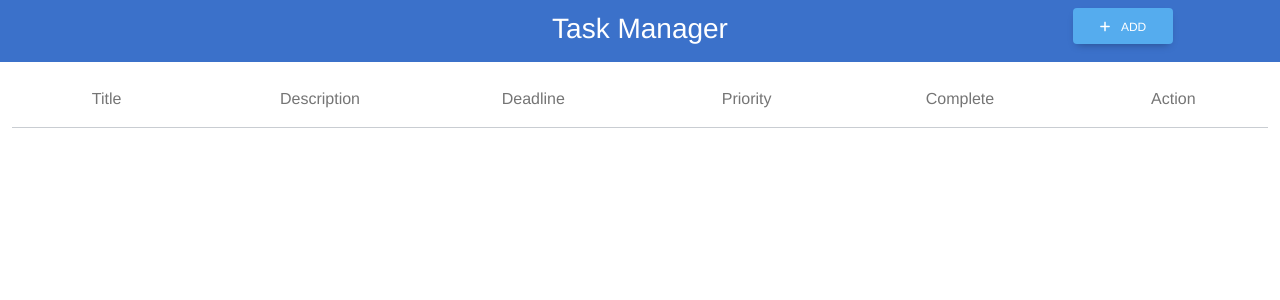
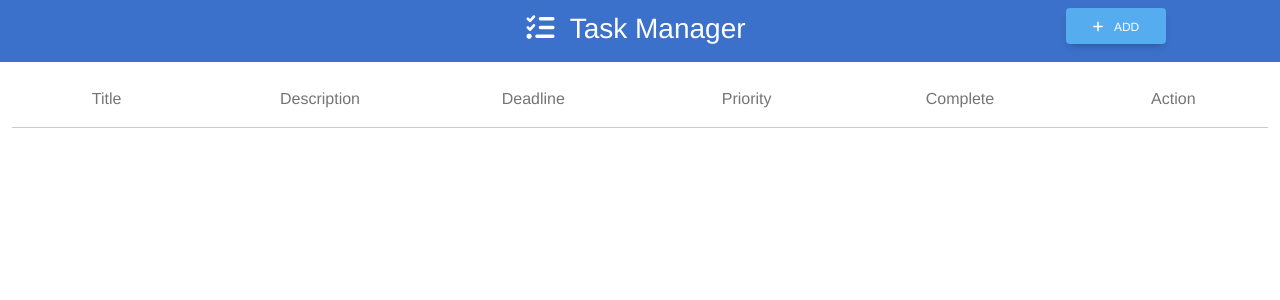
Before and after one commit to liammccon/task-manager, a Vue app: page / in a window 1280 px wide. Shown: the top 300 px of the page. Built offline with nearby package versions, Linux system fonts and the light colour scheme.

Commit message:
Navigation bar adjusts for small displays

```diff
--- a/src/App.vue
+++ b/src/App.vue
@@ -1,6 +1,7 @@
 <template>
   <div id="app">
     <NavBar @addBtnClicked="handleAddClicked" />
+    <div class="ltm-content">
       <Tasks :taskList="taskList" @deleteTask="deleteTask" @editTask="editTask"/>
       <div v-if="showNewModal">
         <NewModal ref="newModal" type="NEW" :task="newTask"
@@ -10,6 +11,8 @@
       <div v-else>
         <EditModal ref="editModal" type="EDIT" :task="taskToEdit" @updateTask="updateTask"/>
       </div>
+    </div>
+
   </div>
 </template>
 
@@ -127,6 +130,6 @@ export default {
   -moz-osx-font-smoothing: grayscale;
   text-align: center;
   color: #2c3e50;
-  min-width: 550px;
+  min-width: 500px;
 }
 </style>
--- a/src/components/NavBar.vue
+++ b/src/components/NavBar.vue
@@ -1,10 +1,13 @@
 <template>
     <div class="container-fluid bg-primary text-white m-0 mb-4 p-2">
-      <div class="row">
+      <div class="row ltm-content">
         <div class="col"></div>
         <!--Title-->
         <div class="col-6">
-          <div class="container-fluid h3 pt-1">Task Manager</div>
+          <div class="container-fluid h3 pt-1">
+            <i class="fa-solid fa-list-check me-2"></i>
+            Task Manager
+          </div>
         </div>
 
         <!--button area-->
@@ -48,4 +51,9 @@
   .ltm-add-btn {
     min-width: 100px;
   }
+  .ltm-content{
+    /* Will let the content be smaller than the main page width, up to 350px */
+    width: 100vw;
+    min-width: 350px;
+  }
   </style>
```
Lines whose indentation alone changed are shown as unchanged.
